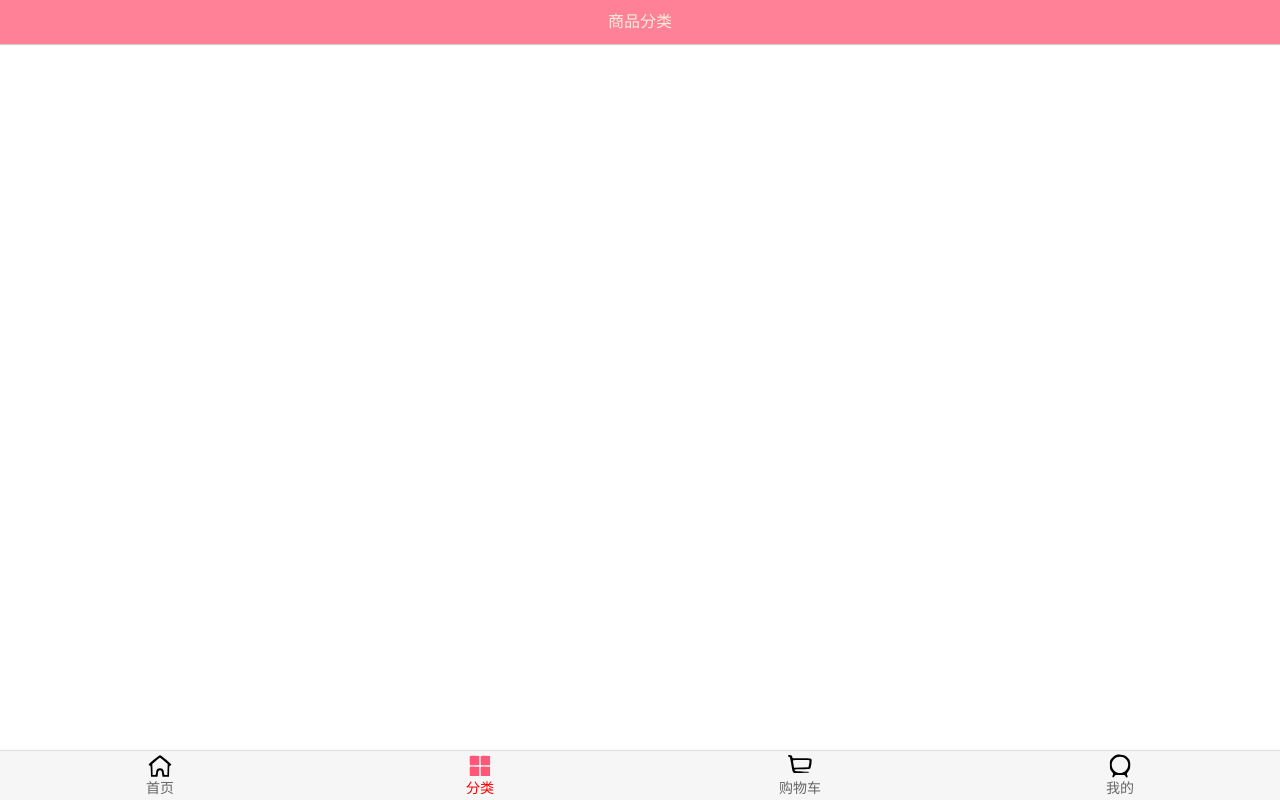
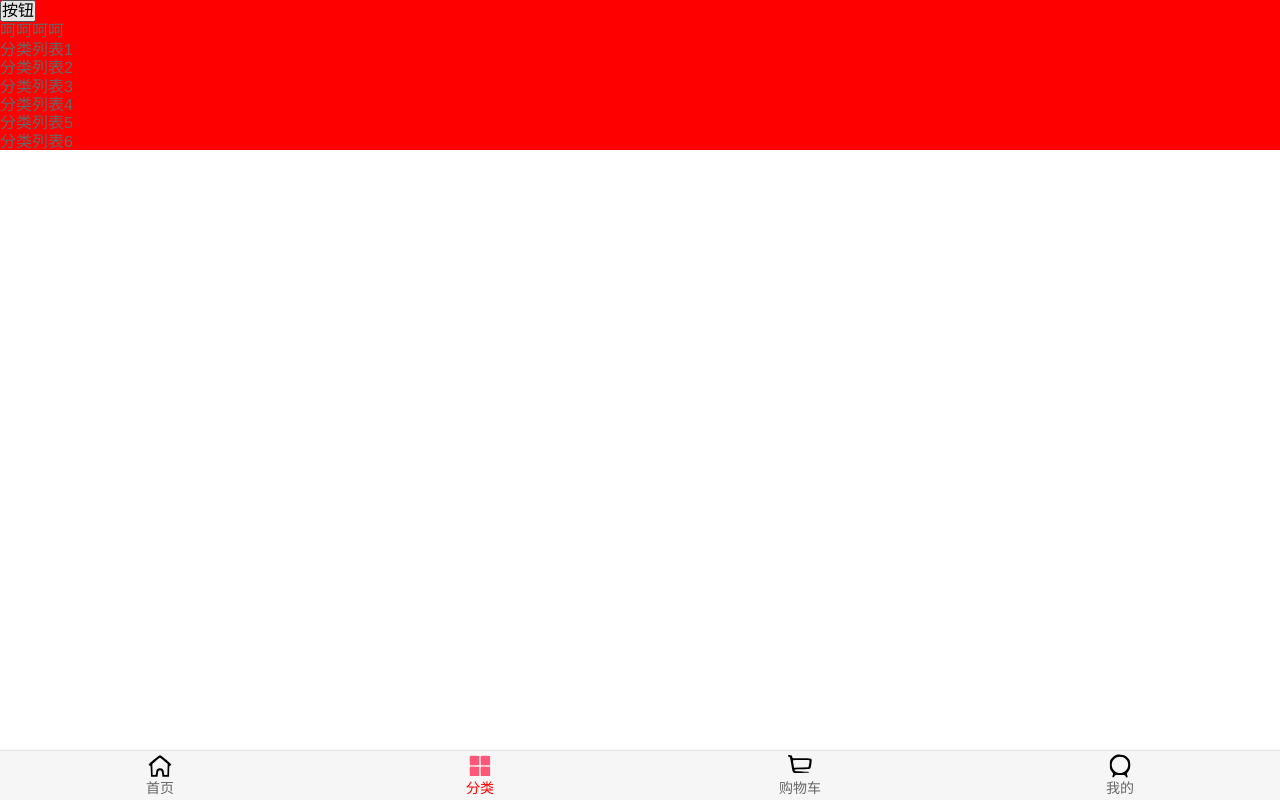
Before and after one commit to zhaoqifan884/supermail, a Vue app: page /category in a window 1280 px wide. Built offline with nearby package versions, Linux system fonts and the light colour scheme.

Commit message:
引用scroll修复移动端滑动卡顿问题

```diff
--- a/package.json
+++ b/package.json
@@ -8,6 +8,7 @@
   },
   "dependencies": {
     "axios": "^0.19.2",
+    "better-scroll": "^1.15.2",
     "core-js": "^3.6.4",
     "router": "^1.3.4",
     "vue": "^2.6.11",
--- /dev/null
+++ b/src/components/common/scroll/Scroll.vue
@@ -0,0 +1,32 @@
+<template>
+  <div class="wrapper" ref="wrapper">
+<!--    ref / childern    获取子组件-->
+<!--    ref如果是绑定在组件中的，那么通过this.$ref.refname获取到是一个组件对象-->
+<!--    ref如果是绑定在普通元素中的，那么通过this.$ref.refname获取到是一个元素对象-->
+    <div class="content">
+      <slot></slot>
+    </div>
+  </div>
+</template>
+
+<script>
+  import BScroll from 'better-scroll'
+
+  export default {
+    name: "Scroll",
+    data() {
+      return {
+        scroll: null
+      }
+    },
+    mounted() {
+      this.scroll = new BScroll(this.$refs.wrapper, {
+
+      })
+    }
+  }
+</script>
+
+<style scoped>
+
+</style>
--- a/src/views/category/Category.vue
+++ b/src/views/category/Category.vue
@@ -1,25 +1,166 @@
 <template>
-  <div id="category">
-    <nav-bar class="category-nav">
-      <div slot="center">商品分类</div>
-    </nav-bar>
+  <div class="wrapper" ref="aaaa">
+    <div>
+      <!--1.无论是否设置click:false, button都可以点击-->
+      <button @click="btnClick">按钮</button>
+
+      <!--2.必须设置click:true, 那么div才能监听点击-->
+      <div @click="divClick">呵呵呵呵</div>
+
+      <ul class="content">
+        <li>分类列表1</li>
+        <li>分类列表2</li>
+        <li>分类列表3</li>
+        <li>分类列表4</li>
+        <li>分类列表5</li>
+        <li>分类列表6</li>
+        <li>分类列表7</li>
+        <li>分类列表8</li>
+        <li>分类列表9</li>
+        <li>分类列表10</li>
+        <li>分类列表11</li>
+        <li>分类列表12</li>
+        <li>分类列表13</li>
+        <li>分类列表14</li>
+        <li>分类列表15</li>
+        <li>分类列表16</li>
+        <li>分类列表17</li>
+        <li>分类列表18</li>
+        <li>分类列表19</li>
+        <li>分类列表20</li>
+        <li>分类列表21</li>
+        <li>分类列表22</li>
+        <li>分类列表23</li>
+        <li>分类列表24</li>
+        <li>分类列表25</li>
+        <li>分类列表26</li>
+        <li>分类列表27</li>
+        <li>分类列表28</li>
+        <li>分类列表29</li>
+        <li>分类列表30</li>
+        <li>分类列表31</li>
+        <li>分类列表32</li>
+        <li>分类列表33</li>
+        <li>分类列表34</li>
+        <li>分类列表35</li>
+        <li>分类列表36</li>
+        <li>分类列表37</li>
+        <li>分类列表38</li>
+        <li>分类列表39</li>
+        <li>分类列表40</li>
+        <li>分类列表41</li>
+        <li>分类列表42</li>
+        <li>分类列表43</li>
+        <li>分类列表44</li>
+        <li>分类列表45</li>
+        <li>分类列表46</li>
+        <li>分类列表47</li>
+        <li>分类列表48</li>
+        <li>分类列表49</li>
+        <li>分类列表50</li>
+        <li>分类列表51</li>
+        <li>分类列表52</li>
+        <li>分类列表53</li>
+        <li>分类列表54</li>
+        <li>分类列表55</li>
+        <li>分类列表56</li>
+        <li>分类列表57</li>
+        <li>分类列表58</li>
+        <li>分类列表59</li>
+        <li>分类列表60</li>
+        <li>分类列表61</li>
+        <li>分类列表62</li>
+        <li>分类列表63</li>
+        <li>分类列表64</li>
+        <li>分类列表65</li>
+        <li>分类列表66</li>
+        <li>分类列表67</li>
+        <li>分类列表68</li>
+        <li>分类列表69</li>
+        <li>分类列表70</li>
+        <li>分类列表71</li>
+        <li>分类列表72</li>
+        <li>分类列表73</li>
+        <li>分类列表74</li>
+        <li>分类列表75</li>
+        <li>分类列表76</li>
+        <li>分类列表77</li>
+        <li>分类列表78</li>
+        <li>分类列表79</li>
+        <li>分类列表80</li>
+        <li>分类列表81</li>
+        <li>分类列表82</li>
+        <li>分类列表83</li>
+        <li>分类列表84</li>
+        <li>分类列表85</li>
+        <li>分类列表86</li>
+        <li>分类列表87</li>
+        <li>分类列表88</li>
+        <li>分类列表89</li>
+        <li>分类列表90</li>
+        <li>分类列表91</li>
+        <li>分类列表92</li>
+        <li>分类列表93</li>
+        <li>分类列表94</li>
+        <li>分类列表95</li>
+        <li>分类列表96</li>
+        <li>分类列表97</li>
+        <li>分类列表98</li>
+        <li>分类列表99</li>
+        <li>分类列表100</li>
+      </ul>
+    </div>
   </div>
 </template>
 
 <script>
-  import NavBar from "components/common/navbar/NavBar";
+  import BScroll from 'better-scroll'
 
   export default {
     name: "Category",
-    components: {
-      NavBar
+    data() {
+      return {
+        scroll: null
+      }
+    },
+    /**
+     * created:在模板渲染成html前调用，即通常初始化某些属性值，然后再渲染成视图  不能拿页面的元素
+     * mounted:在模板渲染成html后调用，通常是初始化页面完成后，再对html的dom节点进行一些需要的操作
+     */
+    // 组件创建完后调用 created
+    mounted() {
+      this.scroll = new BScroll(this.$refs.aaaa, {
+        // 滚动监听   参数为3都可以监听
+        probeType: 3,
+        //上拉加载更多
+        pullUpLoad: true
+      })
+
+      this.scroll.on('scroll', (position) => {
+        console.log(position);
+      })
+
+      this.scroll.on('pullingUp', () => {
+        console.log('上啦加载更多');
+      })
+    },
+    methods: {
+      btnClick() {
+        console.log('btnClick');
+      },
+      divClick() {
+        console.log('divClick');
+      }
     }
   }
 </script>
 
 <style scoped>
-  .category-nav {
-    background-color: var(--color-tint);
-    color: antiquewhite;
+  .wrapper {
+    height: 150px;
+    background-color: red;
+
+    overflow: hidden;
+    /*overflow-y: scroll;*/
   }
 </style>
--- a/src/views/home/Home.vue
+++ b/src/views/home/Home.vue
@@ -3,41 +3,16 @@
     <nav-bar class="home-nav">
       <div slot="center">购物街</div>
     </nav-bar>
-    <home-swiper :banners="banners"/>
-    <recommend-view :recommends="recommends"/>
-    <feature-view/>
-    <tab-control class="tab-control" :titles="['流行', '新款', '精选']"/>
-    <goods-list :goods="goods['pop'].list"/>
+    <scroll class="content">
+      <home-swiper :banners="banners"/>
+      <recommend-view :recommends="recommends"/>
+      <feature-view/>
+      <tab-control class="tab-control"
+                   :titles="['流行', '新款', '精选']"
+                   @tabClick="tabClick"/>
+      <goods-list :goods="showGoods"/>
+    </scroll>
 
-    <ul>
-      <li>hahaha</li>
-      <li>hahaha</li>
-      <li>hahaha</li>
-      <li>hahaha</li>
-      <li>hahaha</li>
-      <li>hahaha</li>
-      <li>hahaha</li>
-      <li>hahaha</li><li>hahaha</li><li>hahaha</li>
-      <li>hahaha</li>
-      <li>hahaha</li>
-      <li>hahaha</li><li>hahaha</li>
-      <li>hahaha</li>
-      <li>hahaha</li>
-      <li>hahaha</li>
-      <li>hahaha</li>
-      <li>hahaha</li>
-      <li>hahaha</li>
-      <li>hahaha</li>
-      <li>hahaha</li>
-      <li>hahaha</li>
-      <li>hahaha</li>
-      <li>hahaha</li><li>hahaha</li><li>hahaha</li>
-      <li>hahaha</li>
-      <li>hahaha</li>
-      <li>hahaha</li>
-      <li>hahaha</li>
-
-    </ul>
   </div>
 </template>
 
@@ -45,6 +20,7 @@
   import NavBar from "components/common/navbar/NavBar";
   import TabControl from "components/context/tabControl/TabControl";
   import GoodsList from "components/context/goods/GoodsList";
+  import Scroll from "components/common/scroll/Scroll";
 
   import HomeSwiper from "./childComps/HomeSwiper";
   import RecommendView from "./childComps/RecommendView";
@@ -62,6 +38,7 @@
       NavBar,
       TabControl,
       GoodsList,
+      Scroll,
 
       HomeSwiper,
       RecommendView,
@@ -76,7 +53,14 @@
           'pop': {page: 0, list: []},
           'new': {page: 0, list: []},
           'sell': {page: 0, list: []}
-        }
+        },
+        //，默认展示pop
+        currentType: 'pop'
+      }
+    },
+    computed: {
+      showGoods() {
+        return this.goods[this.currentType].list
       }
     },
     //当首页创建完之后，发送网络请求
@@ -90,6 +74,27 @@
       this.getHomeGoods('sell')
     },
     methods: {
+      /**
+       * 事件监听相关的方法
+       */
+      tabClick(index) {
+        switch (index) {
+          case 0 :
+            this.currentType = 'pop'
+            break
+          case 1 :
+            this.currentType = 'new'
+            break
+          case 2 :
+            this.currentType = 'sell'
+            break
+        }
+        // console.log(index);
+      },
+
+      /**
+       * 网络请求相关方法
+       */
       getHomeMultidata() {
         getHomeMultidata().then(res => {
           // console.log(res);
@@ -112,12 +117,16 @@
 
   }
 </script>
-
+<!--scoped 属性只会对当前页面起效果-->
 <style scoped>
   #home {
+    /*content样式一时关闭 padding-top*/
     padding-top: 44px;
-    /*height: 100vh;*/
-    /*position: relative;*/
+    /*vh --> 视口高度  100vh ---> 100% 的视口*/
+    /*样式2时打开*/
+    height: 100vh;
+    /*相对定位*/
+    position: relative;
   }
 
   .home-nav {
@@ -136,4 +145,23 @@
     z-index: 9;
   }
 
+  /* 样式一*/
+  /*.content {
+    height: calc(100% - 93px);
+    overflow: hidden;
+    margin-top: 44px;
+  }*/
+  /*样式2*/
+  .content {
+    overflow: hidden;
+    /*绝对定位*/
+    position: absolute;
+    /*顶部高度*/
+    top: 44px;
+  /*  底部高度*/
+    bottom: 49px;
+    left: 0;
+    right: 0;
+  }
+
 </style>
```
Also changed, not shown: 1 other file (tests, documents, lock files or other folders).
